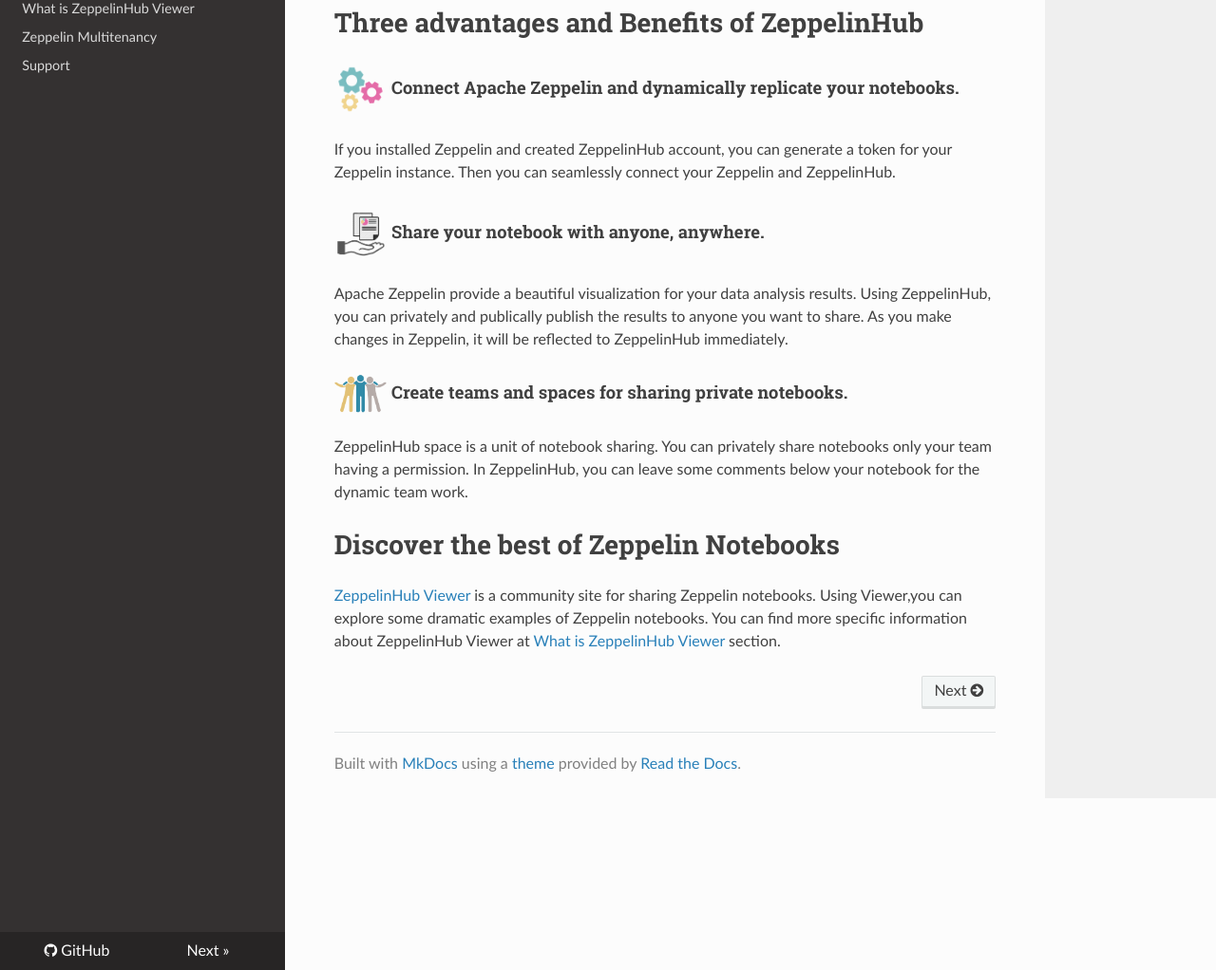
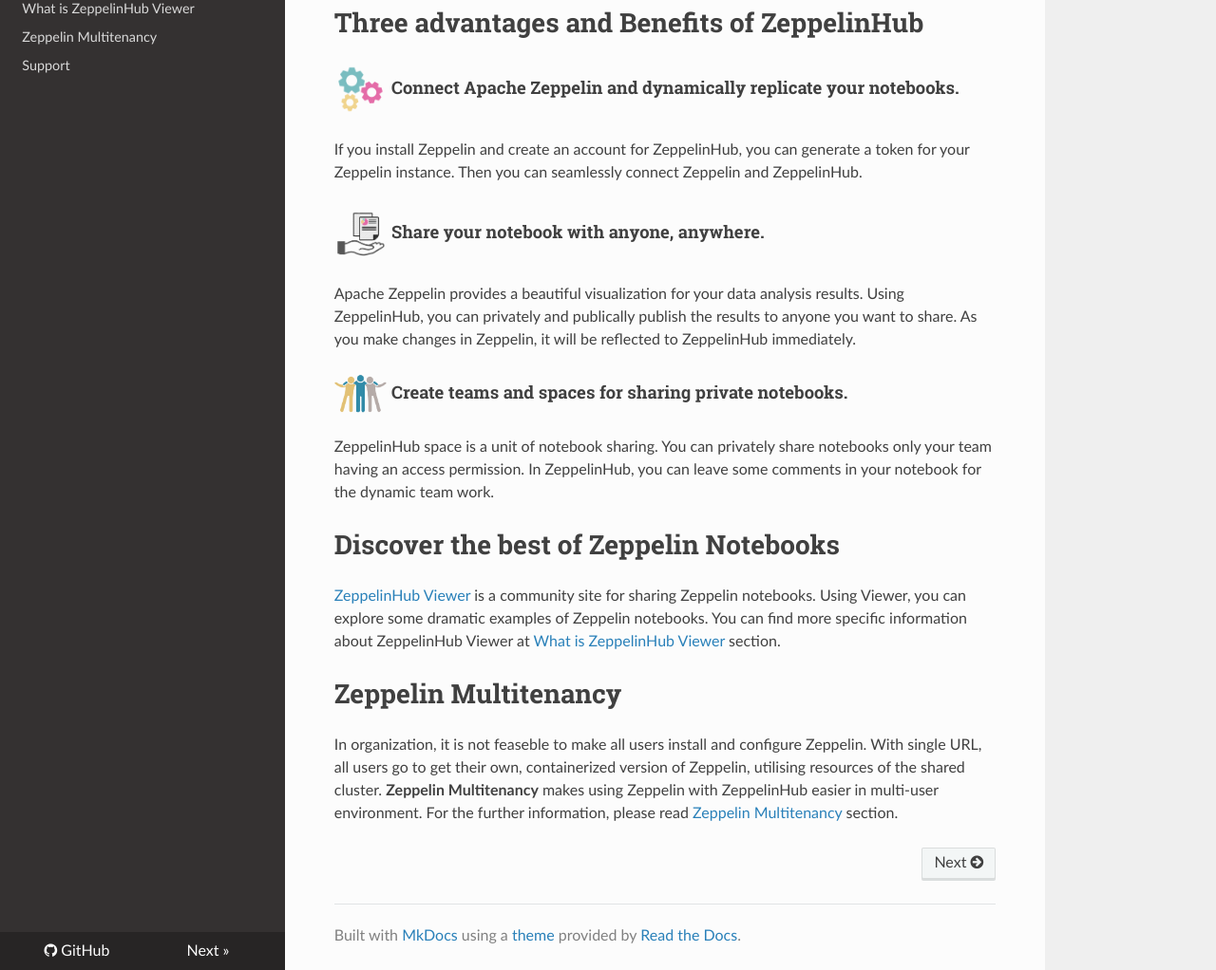
Before and after one commit to jacksu/zeppelinhub-documentation, an MkDocs documentation site: the page built from docs/index.md, in a window 1280 px wide and 1400 px high, scrolled down 390 px. Shown: the part 378-1400 px from the top of the window at 95% size. Built offline with MkDocs 1.6.1, drawn with Linux system fonts in a browser that asks for light colours; nearby versions of some CDN libraries; old or Windows-style settings are respelled for this version of MkDocs.

Commit message:
Add Zeppelin Multitenancy sections and Fix some typos in index.md

```diff
--- a/docs/index.md
+++ b/docs/index.md
@@ -12,14 +12,18 @@
 
 #### <img src="img/connect.png" height="8%" width="8%"> Connect Apache Zeppelin and dynamically replicate your notebooks.
 
-If you installed Zeppelin and created ZeppelinHub account, you can generate a token for your Zeppelin instance. Then you can seamlessly connect your Zeppelin and ZeppelinHub.
+If you install Zeppelin and create an account for ZeppelinHub, you can generate a token for your Zeppelin instance. Then you can seamlessly connect Zeppelin and ZeppelinHub.
 
 ####  <img src="img/share.png" height="8%" width="8%"> Share your notebook with anyone, anywhere.
-Apache Zeppelin provide a beautiful visualization for your data analysis results. Using ZeppelinHub, you can privately and publically publish the results to anyone you want to share. As you make changes in Zeppelin, it will be reflected to ZeppelinHub immediately.
+Apache Zeppelin provides a beautiful visualization for your data analysis results. Using ZeppelinHub, you can privately and publically publish the results to anyone you want to share. As you make changes in Zeppelin, it will be reflected to ZeppelinHub immediately.
 
 #### <img src="img/collaborate.png" height="8%" width="8%"> Create teams and spaces for sharing private notebooks.
 
-ZeppelinHub space is a unit of notebook sharing. You can privately share notebooks only your team having a permission. In ZeppelinHub, you can leave some comments below your notebook for the dynamic team work.
+ZeppelinHub space is a unit of notebook sharing. You can privately share notebooks only your team having an access permission. In ZeppelinHub, you can leave some comments in your notebook for the dynamic team work.
 
 # Discover the best of Zeppelin Notebooks
-[ZeppelinHub Viewer](https://www.zeppelinhub.com/viewer) is a community site for sharing Zeppelin notebooks. Using Viewer,you can explore some dramatic examples of Zeppelin notebooks. You can find more specific information about ZeppelinHub Viewer at [What is ZeppelinHub Viewer](zeppelinhub_viewer.md) section.
+[ZeppelinHub Viewer](https://www.zeppelinhub.com/viewer) is a community site for sharing Zeppelin notebooks. Using Viewer, you can explore some dramatic examples of Zeppelin notebooks. You can find more specific information about ZeppelinHub Viewer at [What is ZeppelinHub Viewer](zeppelinhub_viewer.md) section.
+
+# Zeppelin Multitenancy
+In organization, it is not feaseble to make all users install and configure Zeppelin. With single URL, all users go to get their own, containerized version of Zeppelin, utilising resources of the shared cluster.
+**Zeppelin Multitenancy** makes using Zeppelin with ZeppelinHub easier in multi-user environment. For the further information, please read [Zeppelin Multitenancy](zeppelin_multitenancy.md) section.
```
